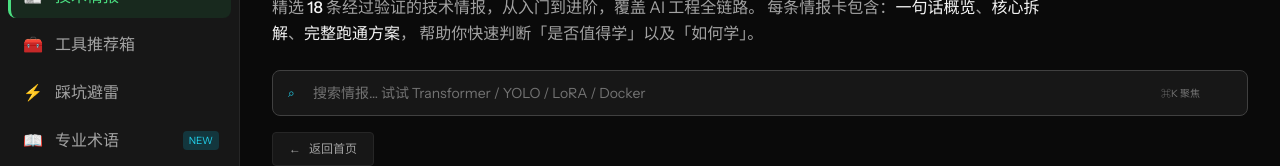
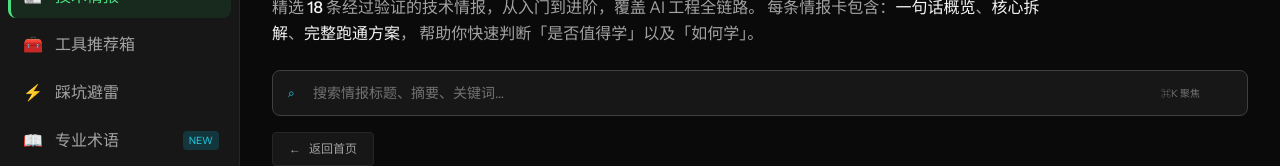
Before and after one commit to xingye-zjw/techradar, a Next.js app: page /intel in a window 1280 px wide. Shown: the part 146-312 px from the top of the page. Built offline with nearby package versions, Linux system fonts and the light colour scheme.

Commit message:
fix: 技术情报页面搜索框明确标注为情报搜索

```diff
--- a/app/intel/IntelListClient.tsx
+++ b/app/intel/IntelListClient.tsx
@@ -164,7 +164,7 @@ export function IntelListClient({ cards }: IntelListClientProps) {
             、<span className="text-neutral-100 font-medium">完整跑通方案</span>，
             帮助你快速判断「是否值得学」以及「如何学」。
           </p>
-          {/* 搜索框 */}
+          {/* 情报搜索框 */}
           <div className="relative mt-6 mb-4">
             <span className="absolute left-4 top-1/2 -translate-y-1/2 text-cyan-400 font-mono text-xs">
               ⌕
@@ -177,7 +177,7 @@ export function IntelListClient({ cards }: IntelListClientProps) {
               onKeyDown={(e) => {
                 if (e.key === "Escape") setSearchQuery("");
               }}
-              placeholder="搜索情报… 试试 Transformer / YOLO / LoRA / Docker"
+              placeholder="搜索情报标题、摘要、关键词…"
               className="w-full pl-10 pr-20 py-3 bg-neutral-900 border border-neutral-700 rounded-lg text-neutral-200 font-mono text-sm placeholder:text-neutral-500 focus:outline-none focus:border-cyan-400/60 focus:ring-2 focus:ring-cyan-400/15 transition-colors"
             />
             {searchQuery && (
```
